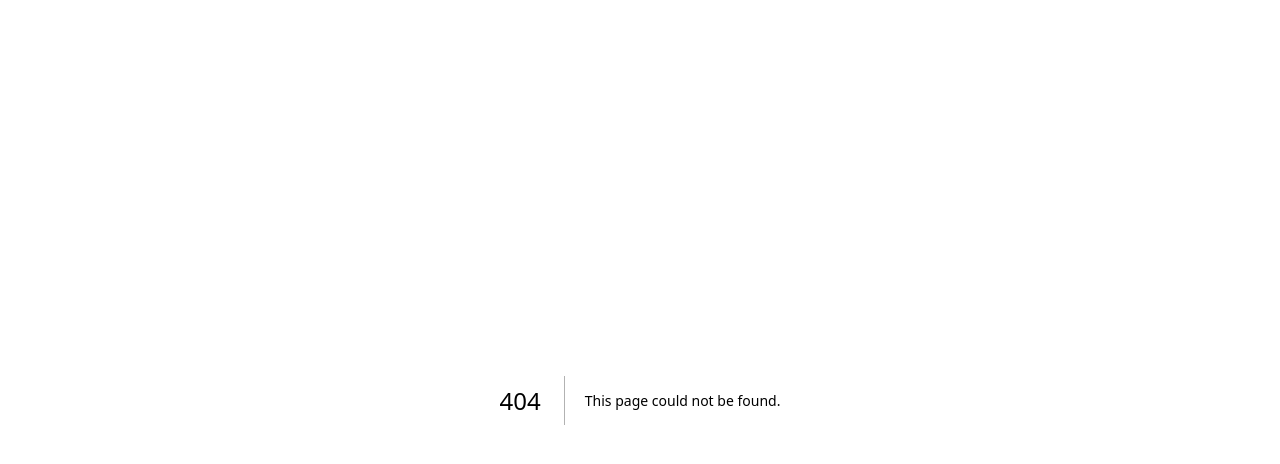
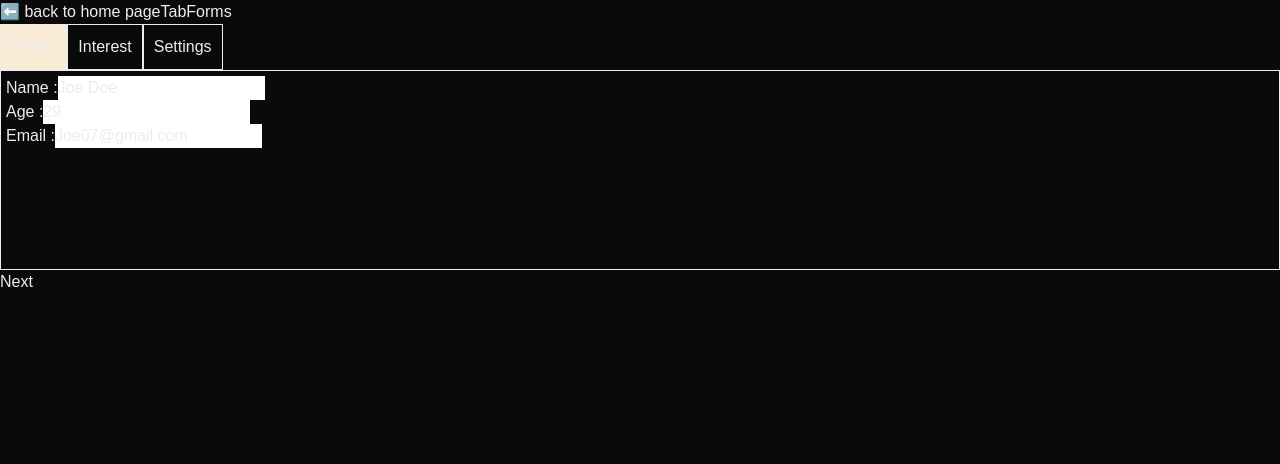
Before and after one commit to mahendra-x/React-Paginate-Next, a Next.js app: page /tabForms in a window 1280 px wide. Before the commit this address had no page. Shown: the top 464 px of the page. Built offline with nearby package versions, Linux system fonts and the light colour scheme.

Commit message:
Added tab forms and validation

```diff
--- /dev/null
+++ b/src/app/Components/TabForm.js
@@ -0,0 +1,98 @@
+import React, { useState } from "react";
+import Interest from "./TabFormsComponents/Interest";
+import Profile from "./TabFormsComponents/Profile";
+import Settings from "./TabFormsComponents/Settings";
+
+const TabForm = () => {
+  const [currentTab, setCurrentTab] = useState(0);
+  const [data, setData] = useState({
+    name: "Joe Doe",
+    age: 29,
+    email: "Joe07@gmail.com",
+    interests: ["coding", "music"],
+    theme: "dark",
+  });
+  const [errors, setError] = useState({});
+  const tabs = [
+    {
+      name: "Profile",
+      component: Profile,
+      validate: () => {
+        const err = {};
+        if (!data || !data.name) {
+          err.name = "Name is Required";
+        }
+        if (!data || data.age < 18) {
+          err.age = "Age must be greater than 18";
+        }
+        if (!data || data.email.length < 5) {
+          err.email = "Email is not valid";
+        }
+        // console.log("err", err);
+        setError(err);
+        return err.name || err.age || err.email ? false : true;
+      },
+    },
+    {
+      name: "Interest",
+      component: Interest,
+      validate: () => {
+        const err = {};
+        if (data.interests.length < 1) {
+          err.interest = "Select atleast one checkbox";
+        }
+
+        setError(err);
+        return err.interest ? false : true;
+      },
+    },
+    {
+      name: "Settings",
+      component: Settings,
+      validate: () => true,
+    },
+  ];
+  // console.log("currentTab", currentTab);
+  const Activetab = tabs[currentTab].component;
+  const handlePrevClick = () => {
+    setCurrentTab((prevState) => prevState - 1);
+  };
+  const handleNextClick = () => {
+    if (tabs[currentTab].validate()) {
+      setCurrentTab((prevState) => prevState + 1);
+    }
+  };
+  const handleSubmitClick = () => {
+    const convertToJson = JSON.stringify(data)
+    alert(convertToJson)
+  };
+  return (
+    <div className="p-10">
+      <div className="tab-container">
+        {tabs.map((tab, index) => (
+          <div
+            key={index}
+            className={"tab-heading " + (index == currentTab ? "active" : "")}
+            onClick={() => tabs[currentTab].validate() && setCurrentTab(index)}
+          >
+            {tab.name}
+          </div>
+        ))}
+      </div>
+      <div className="tab-body">
+        <Activetab data={data} setData={setData} errors={errors} />
+      </div>
+      <div className="flex gap-5 pt-5">
+        {currentTab > 0 && <button type="button"  className="border-2 border-cyan-800 p-2" onClick={handlePrevClick}>Prev</button>}
+        {currentTab < tabs.length - 1 && (
+          <button onClick={handleNextClick} className="border-2 border-cyan-800 p-2">Next</button>
+        )}
+        {currentTab === tabs.length - 1 && (
+          <button onClick={handleSubmitClick} className="border-2 border-cyan-800 p-2">Submit</button>
+        )}
+      </div>
+    </div>
+  );
+};
+
+export default TabForm;
--- /dev/null
+++ b/src/app/Components/TabFormsComponents/Interest.js
@@ -0,0 +1,57 @@
+import React from "react";
+
+const Interest = ({ data, setData, errors }) => {
+  const { interests } = data;
+
+  const handleDataChange = (e) => {
+    console.log("e", e.target.checked);
+
+    setData((prevState) => ({
+      ...prevState,
+      interests: e.target.checked
+        ? [...prevState.interests, e.target.name]
+        : prevState.interests.filter((i) => i !== e.target.name),
+    }));
+  };
+
+  return (
+    <div>
+      <div>
+        <label>
+          <input
+            type="checkbox"
+            name="coding"
+            checked={interests.includes("coding")}
+            onChange={handleDataChange}
+          />
+          Coding
+        </label>
+      </div>
+      <div>
+        <label>
+          <input
+            type="checkbox"
+            name="music"
+            checked={interests.includes("music")}
+            onChange={handleDataChange}
+          />
+          Music
+        </label>
+      </div>
+      <div>
+        <label>
+          <input
+            type="checkbox"
+            name="javascript"
+            checked={interests.includes("javascript")}
+            onChange={handleDataChange}
+          />
+          javascript
+        </label>
+      </div>
+      <span className="error">{errors && errors.interest}</span>
+    </div>
+  );
+};
+
+export default Interest;
--- /dev/null
+++ b/src/app/Components/TabFormsComponents/Profile.js
@@ -0,0 +1,48 @@
+import React from "react";
+
+const Profile = ({ data, setData, errors }) => {
+  const { name, age, email } = data;
+
+  const handleDataChange = (e, item) => {
+    setData((prev) => ({
+      ...prev,
+      [item]: e.target.value,
+    }));
+  };
+
+  console.log("errors", errors);
+  return (
+    <div>
+      <div>
+        <label>Name :</label>
+        <input
+          type={"text"}
+          value={name}
+          onChange={(e) => handleDataChange(e, "name")}
+        />
+        <span className="error">{errors && errors.name}</span>
+      </div>
+
+      <div>
+        <label>Age :</label>
+        <input
+          type={"number"}
+          value={age}
+          onChange={(e) => handleDataChange(e, "age")}
+        />
+        <span className="error">{errors && errors.age}</span>
+      </div>
+      <div>
+        <label>Email :</label>
+        <input
+          type={"text"}
+          value={email}
+          onChange={(e) => handleDataChange(e, "email")}
+        />
+        <span className="error">{errors && errors.email}</span>
+      </div>
+    </div>
+  );
+};
+
+export default Profile;
--- /dev/null
+++ b/src/app/Components/TabFormsComponents/Settings.js
@@ -0,0 +1,41 @@
+import React from "react";
+
+const Settings = ({ data, setData }) => {
+  const { theme } = data;
+
+  const handleDataChange = (e) => {
+    setData((prevstate) => ({
+      ...prevstate,
+      theme: e.target.name,
+    }));
+  };
+
+  return (
+    <div>
+      <div>
+        <label>
+          <input
+            type="radio"
+            name="dark"
+            checked={theme === "dark"}
+            onChange={handleDataChange}
+          />
+          Dark
+        </label>
+      </div>
+      <div>
+        <label>
+          <input
+            type="radio"
+            name="light"
+            checked={theme === "light"}
+            onChange={handleDataChange}
+          />
+          Light
+        </label>
+      </div>
+    </div>
+  );
+};
+
+export default Settings;
--- a/src/app/page.tsx
+++ b/src/app/page.tsx
@@ -6,11 +6,17 @@ export default function Home() {
     // alert("hi");
     redirect(`/page`); // Navigate to the new post page
   };
+  const handleTabForms = () => {
+    // alert("hi");
+    redirect(`/tabForms`); // Navigate to the new post page
+  };
   return (
     <div className="grid grid-rows-[20px_1fr_20px] items-center justify-items-center min-h-screen p-8 pb-20 gap-16 sm:p-20 font-[family-name:var(--font-geist-sans)]">
       <main className="flex flex-col gap-8 row-start-2 items-center sm:items-start">
         <h3>Home Page</h3>
         <button onClick={nextBtnHandler} className="border-2 p-2 bg-slate-500 text-white border-cyan-400">Please Click for Pagination View</button>
+        <button onClick={handleTabForms} className="border-2 p-2 bg-slate-500 text-white border-cyan-400">Please Click for Tab-Forms</button>
+
       </main>
     </div>
   );
--- a/src/app/page/styles.css
+++ b/src/app/page/styles.css
@@ -80,3 +80,32 @@
     background-position: 200% 0;
   }
 }
+
+.tab-container {
+  display: flex;
+}
+
+.tab-heading {
+  border: 1px solid;
+  padding: 10px;
+  cursor: pointer;
+}
+
+.tab-body {
+  display: flex;
+  border: 1px solid;
+  text-align: left;
+  min-height: 200px;
+  padding: 5px;
+}
+
+.active {
+  background-color: antiquewhite;
+}
+
+.error {
+  color: red;
+  font-size: 14px;
+  font-weight: bold;
+  margin-left: 10px;
+}
--- /dev/null
+++ b/src/app/tabForms/page.tsx
@@ -0,0 +1,22 @@
+"use client";
+import { redirect } from "next/navigation";
+import React from "react";
+import TabForm from "@/app/Components/TabForm"
+import "./styles.css"
+
+const TabForms = () => {
+    const backToHomeHandler = () => {
+        redirect("/");
+      };
+  return (
+    <div>
+      <button onClick={backToHomeHandler} className="text-2xl p-5">
+        ⬅️ back to home page
+      </button>
+      TabForms
+      <TabForm/>
+    </div>
+  );
+};
+
+export default TabForms;
--- /dev/null
+++ b/src/app/tabForms/styles.css
@@ -0,0 +1,33 @@
+.App {
+    font-family: sans-serif;
+    text-align: center;
+  }
+
+  .tab-container {
+    display: flex;
+  }
+
+  .tab-heading {
+    border: 1px solid;
+    padding: 10px;
+    cursor: pointer;
+  }
+
+  .tab-body {
+    display: flex;
+    border: 1px solid;
+    text-align: left;
+    min-height: 200px;
+    padding: 5px;
+  }
+
+  .active {
+    background-color: antiquewhite;
+  }
+
+  .error {
+    color: red;
+    font-size: 14px;
+    font-weight: bold;
+    margin-left: 10px;
+  }
```
